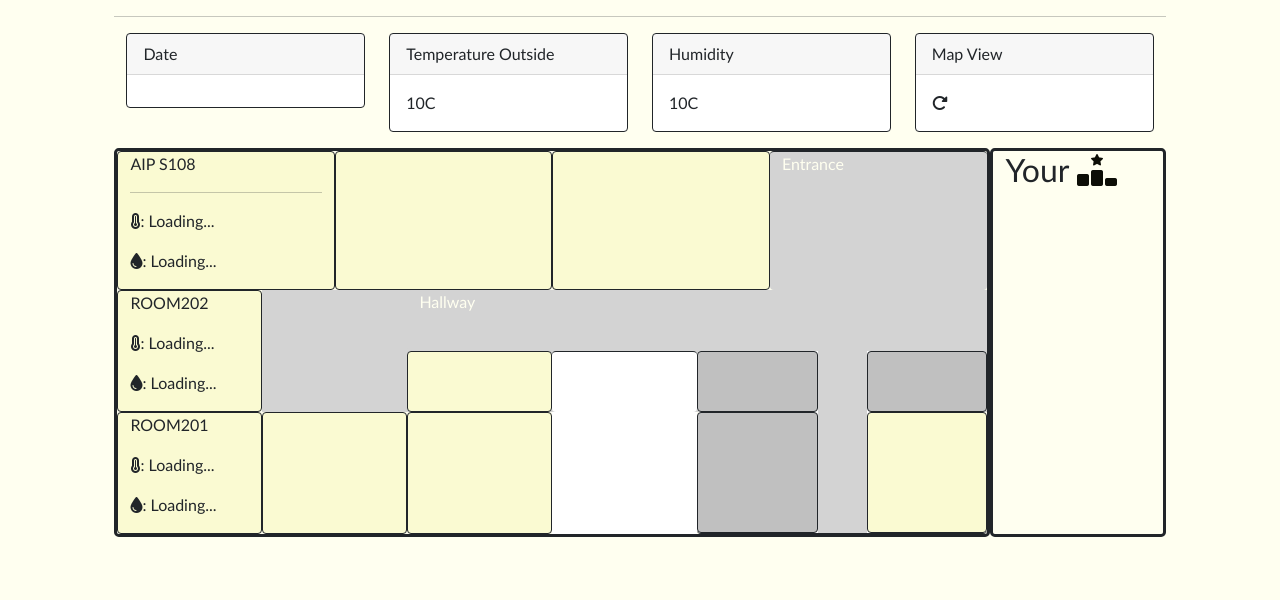
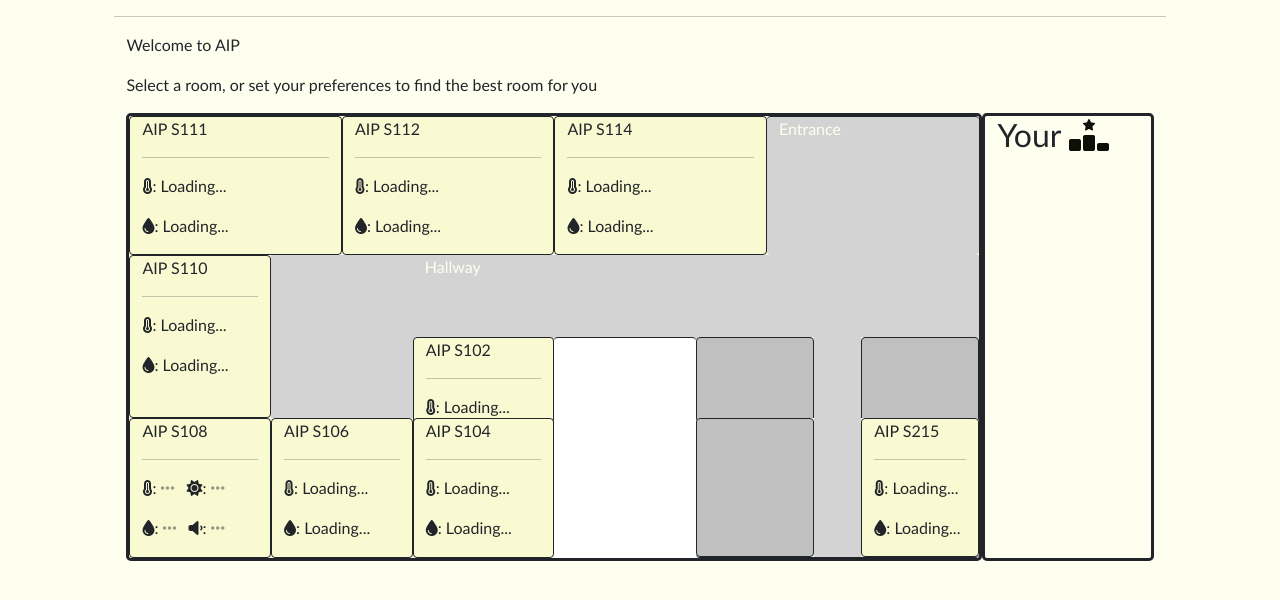
Before and after one commit to shrnsubedi/IoT-Dashboard-Web, a Django app: template dashboard/templates/dashboard/landing.html in a window 1280 px wide. Shown: the part 74-674 px from the top of the page. Run offline with Django 3.2, Linux system fonts and the light colour scheme; the template is opened without the code that fills it, so the values that code supplies are empty; some libraries are stand-ins or nearby versions.

Commit message:
- [x] UI Changes

```diff
--- a/dashboard/templates/dashboard/base.html
+++ b/dashboard/templates/dashboard/base.html
@@ -49,7 +49,7 @@
         overflow: auto;
       }
       #map-container{
-          max-height: 58vh;
+          max-height: 67vh;
           overflow-y: auto;
       }
     </style>
--- a/dashboard/templates/dashboard/landing.html
+++ b/dashboard/templates/dashboard/landing.html
@@ -2,6 +2,35 @@
 {% load static %}
 <script>
     $(document).ready(function () {
+        function getSoundMapping(value){
+            if(value >= 30 && value <= 50) {
+                return "❚❚"
+            }
+            else if (value > 50 && value <= 70 ){
+                return "❚❚❚❚"
+            }
+            else if (value > 70){
+                return "❚❚❚❚❚❚"
+            }
+            else{
+                return "N/A"
+            }
+        }
+
+        function getLightMapping(value){
+            if(value >= 0 && value <= 300) {
+                return "Dim"
+            }
+            else if (value >= 301 && value <= 500 ){
+                return "Ideal"
+            }
+            else if (value >= 501){
+                return "Bright"
+            }
+            else{
+                return "N/A"
+            }
+        }
 
         function updateSensorData(allSensorData){
             // Loop through the received data and update the display
@@ -11,8 +40,18 @@
                 sensorNames = Object.keys(readings);
                 sensorNames.forEach((sensorName) => {
                     let sensorInfo = readings[sensorName];
+                    let sensorValue = sensorInfo.value
+
+                    if(sensorName === "Sound"){
+                        sensorValue = getSoundMapping(sensorValue)
+                    }
+
+                    if(sensorName === "Light"){
+                        sensorValue = getLightMapping(sensorValue)
+                    }
+
                     let displayId = sensorName + '-display-' + roomName;
-                    $('#' + displayId).text(sensorInfo.value);
+                    $('#' + displayId).text(sensorValue);
                 });
             });
         }
@@ -79,42 +118,10 @@
 
 <div class="container">
     <div class="row">
-        <div class="col-sm-3">
-            <div class="card border-dark mb-3" style="max-width: 18rem;">
-                <div class="card-header">Date</div>
-                <div class="card-body text-dark">
-                  <p class="card-text">{{today_date}}</p>
-                </div>
-              </div>
-        </div>
-
-        <div class="col-sm-3">
-            <div class="card border-dark mb-3" style="max-width: 18rem;">
-                <div class="card-header">Temperature Outside</div>
-                <div class="card-body text-dark">
-                  <p class="card-text">10C</p>
-                </div>
-              </div>
-        </div>
-
-        <div class="col-sm-3">
-            <div class="card border-dark mb-3" style="max-width: 18rem;">
-                <div class="card-header">Humidity</div>
-                <div class="card-body text-dark">
-                  <p class="card-text">10C</p>
-                </div>
-              </div>
-        </div>
-
-        <div class="col-sm-3">
-            <div class="card border-dark mb-3" style="max-width: 18rem;">
-                <div class="card-header">Map View</div>
-                <div class="card-body text-dark">
-                    <span id="map-flipper" onclick="toggleMap()" class="text-right"><i class="fa-solid fa-rotate-right"></i></span>
-                </div>
-              </div>
-        </div>
-      </div>
+        <div class="col-12 border-dark">
+            <p>Welcome to AIP</p>
+            <p>Select a room, or set your preferences to find the best room for you</p>
+    </div>
 </div>
 
 <div class="container">
@@ -123,13 +130,23 @@
             <div id="drawn-map">
                 <div class="row">
                     <div class="col-3 col-md-3 class-room-available border border-dark rounded">
-                        <p>AIP S108</p>
+                        <p>AIP S111</p>
                         <hr>
-                        <p><i class="fa fa-thermometer-full" aria-hidden="true"></i>: <span id="Temperature-display-AIP_S108">Loading...</span></p>
-                        <p><i class="fa-solid fa-droplet"></i>: <span id="Humidity-display-AIP_S108">Loading...</span></p>
+                        <p><i class="fa fa-thermometer-full" aria-hidden="true"></i>: <span id="Temperature-display-AIP_S111">Loading...</span></p>
+                        <p><i class="fa-solid fa-droplet"></i>: <span id="Humidity-display-AIP_S111">Loading...</span></p>
                     </div>
-                    <div class="col-3 col-md-3 class-room-available border border-dark rounded"></div>
-                    <div class="col-3 col-md-3 class-room-available border border-dark rounded"></div>
+                    <div class="col-3 col-md-3 class-room-available border border-dark rounded">
+                        <p>AIP S112</p>
+                        <hr>
+                        <p><i class="fa fa-thermometer-full" aria-hidden="true"></i>: <span id="Temperature-display-AIP_S111">Loading...</span></p>
+                        <p><i class="fa-solid fa-droplet"></i>: <span id="Humidity-display-AIP_S111">Loading...</span></p>
+                    </div>
+                    <div class="col-3 col-md-3 class-room-available border border-dark rounded">
+                        <p>AIP S114</p>
+                        <hr>
+                        <p><i class="fa fa-thermometer-full" aria-hidden="true"></i>: <span id="Temperature-display-AIP_S111">Loading...</span></p>
+                        <p><i class="fa-solid fa-droplet"></i>: <span id="Humidity-display-AIP_S111">Loading...</span></p>
+                    </div>
                     <div class="col-3 col-md-3 border-left border-top border-right border-dark text-right help-text font-weight-bold hallway rounded">
                         Entrance
                     </div>
@@ -137,9 +154,10 @@
 
                 <div class="row">
                     <div class="col-3 col-md-2 class-room-available border border-dark rounded">
-                        <p>ROOM202</p>
-                        <p><i class="fa fa-thermometer-full" aria-hidden="true"></i>: <span id="Temperature-display-ROOM202">Loading...</span></p>
-                        <p><i class="fa-solid fa-droplet"></i>: <span id="Humidity-display-ROOM202">Loading...</span></p>
+                        <p>AIP S110</p>
+                        <hr>
+                        <p><i class="fa fa-thermometer-full" aria-hidden="true"></i>: <span id="Temperature-display-AIP_S111">Loading...</span></p>
+                        <p><i class="fa-solid fa-droplet"></i>: <span id="Humidity-display-AIP_S111">Loading...</span></p>
                     </div>
                     <div class="col-3 col-md-2 hallway"></div>
                     <div class="col-3 col-md-8 hallway">
@@ -147,7 +165,12 @@
                             <div class="col-3 col-md-12 help-text font-weight-bold hallway border-right border-dark rounded">Hallway</div>
                         </div>
                         <div class="row h-50">
-                            <div class="col-3 col-md-3 class-room-available border border-dark rounded"></div>
+                            <div class="col-3 col-md-3 class-room-available border border-dark rounded">
+                                <p>AIP S102</p>
+                                <hr>
+                                <p><i class="fa fa-thermometer-full" aria-hidden="true"></i>: <span id="Temperature-display-AIP_S111">Loading...</span></p>
+                                <p><i class="fa-solid fa-droplet"></i>: <span id="Humidity-display-AIP_S111">Loading...</span></p>
+                            </div>
                             <div class="col-3 col-md-3 outside border-top border-dark rounded"></div>
                             <div class="col-3 col-md-6 bg-white border-left border-right border-dark rounded">
                                 <div class="row h-100">
@@ -162,18 +185,40 @@
 
                 <div class="row">
                     <div class="col-3 col-md-2 class-room-available border border-round border-dark rounded">
-                        <p>ROOM201</p>
-                        <p><i class="fa fa-thermometer-full" aria-hidden="true"></i>: <span id="Temperature-display-ROOM201">Loading...</span></p>
-                        <p><i class="fa-solid fa-droplet"></i>: <span id="Humidity-display-ROOM201">Loading...</span></p>
+                        <p>AIP S108</p>
+                        <hr>
+                        <p>
+                            <i class="fa fa-thermometer-full" aria-hidden="true"></i>: <span id="Temperature-display-AIP_S108"><i class="fa-solid fa-ellipsis fa-fade"></i></span>
+                            <i class="fas fa-sun ms-2"></i>: <span id="Light-display-AIP_S108"><i class="fa-solid fa-ellipsis fa-fade"></i></span>
+                        </p>
+                        <p>
+                            <i class="fa-solid fa-droplet"></i>: <span id="Humidity-display-AIP_S108"><i class="fa-solid fa-ellipsis fa-fade"></i></span>
+                            <i class="fas fa-volume-down ms-2"></i>: <span id="Sound-display-AIP_S108"><i class="fa-solid fa-ellipsis fa-fade"></i></span>
+                        </p>
                     </div>
-                    <div class="col-3 col-md-2 class-room-available border border-dark rounded"></div>
-                    <div class="col-3 col-md-2 class-room-available border border-dark rounded"></div>
+                    <div class="col-3 col-md-2 class-room-available border border-dark rounded">
+                        <p>AIP S106</p>
+                        <hr>
+                        <p><i class="fa fa-thermometer-full" aria-hidden="true"></i>: <span id="Temperature-display-AIP_S108">Loading...</span></p>
+                        <p><i class="fa-solid fa-droplet"></i>: <span id="Humidity-display-AIP_S108">Loading...</span></p>
+                    </div>
+                    <div class="col-3 col-md-2 class-room-available border border-dark rounded">
+                        <p>AIP S104</p>
+                        <hr>
+                        <p><i class="fa fa-thermometer-full" aria-hidden="true"></i>: <span id="Temperature-display-AIP_S108">Loading...</span></p>
+                        <p><i class="fa-solid fa-droplet"></i>: <span id="Humidity-display-AIP_S108">Loading...</span></p>
+                    </div>
                     <div class="col-3 col-md-2 outside"></div>
                     <div class="col-3 col-md-4 bg-white border-left border-bottom border-right border-dark rounded">
                         <div class="row h-100">
                             <div class="col-3 col-md-5 other-room border border-dark rounded"></div>
                             <div class="col-3 col-md-2 hallway"></div>
-                            <div class="col-3 col-md-5 class-room-available border border-dark rounded"></div>
+                            <div class="col-3 col-md-5 class-room-available border border-dark rounded">
+                                <p>AIP S215</p>
+                                <hr>
+                                <p><i class="fa fa-thermometer-full" aria-hidden="true"></i>: <span id="Temperature-display-AIP_S108">Loading...</span></p>
+                                <p><i class="fa-solid fa-droplet"></i>: <span id="Humidity-display-AIP_S108">Loading...</span></p>
+                            </div>
                         </div>
                     </div>
                 </div>
--- a/dashboard/templates/dashboard/preferences.html
+++ b/dashboard/templates/dashboard/preferences.html
@@ -87,8 +87,8 @@
         let formData = {
             Temperature: [parseFloat($('#temperature').val()), parseInt($('#temperature_importance').val())],
             Humidity: [parseFloat($('#humidity').val()), parseInt($('#humidity_importance').val())],
-            Light: [500, parseInt($('#light_importance').val())],
-            Sound: [40, parseInt($('#sound_importance').val())],
+            Light: [400, parseInt($('#light_importance').val())],
+            Sound: [50, parseInt($('#sound_importance').val())],
         };
 
         $.ajax({
--- a/dashboard/views.py
+++ b/dashboard/views.py
@@ -19,7 +19,6 @@ class DashboardDataView(generic.TemplateView):
         context = super().get_context_data(**kwargs)
         context["room_names"] = [room.name for room in Room.objects.all()]
         context["today_date"] = datetime.now().date
-        context["today_temperature"] = "10C"
 
         return context
 
--- a/templates/registration/signup.html
+++ b/templates/registration/signup.html
@@ -8,6 +8,6 @@
   <form method="post">
     {% csrf_token %}
     {{ form.as_p }}
-    <button type="submit">Sign Up</button>
+    <button type="submit" class="btn btn-primary">Submit</button>
   </form>
 {% endblock %}
```
Also changed, not shown: templates/registration/login.html (+18 -6 lines).
